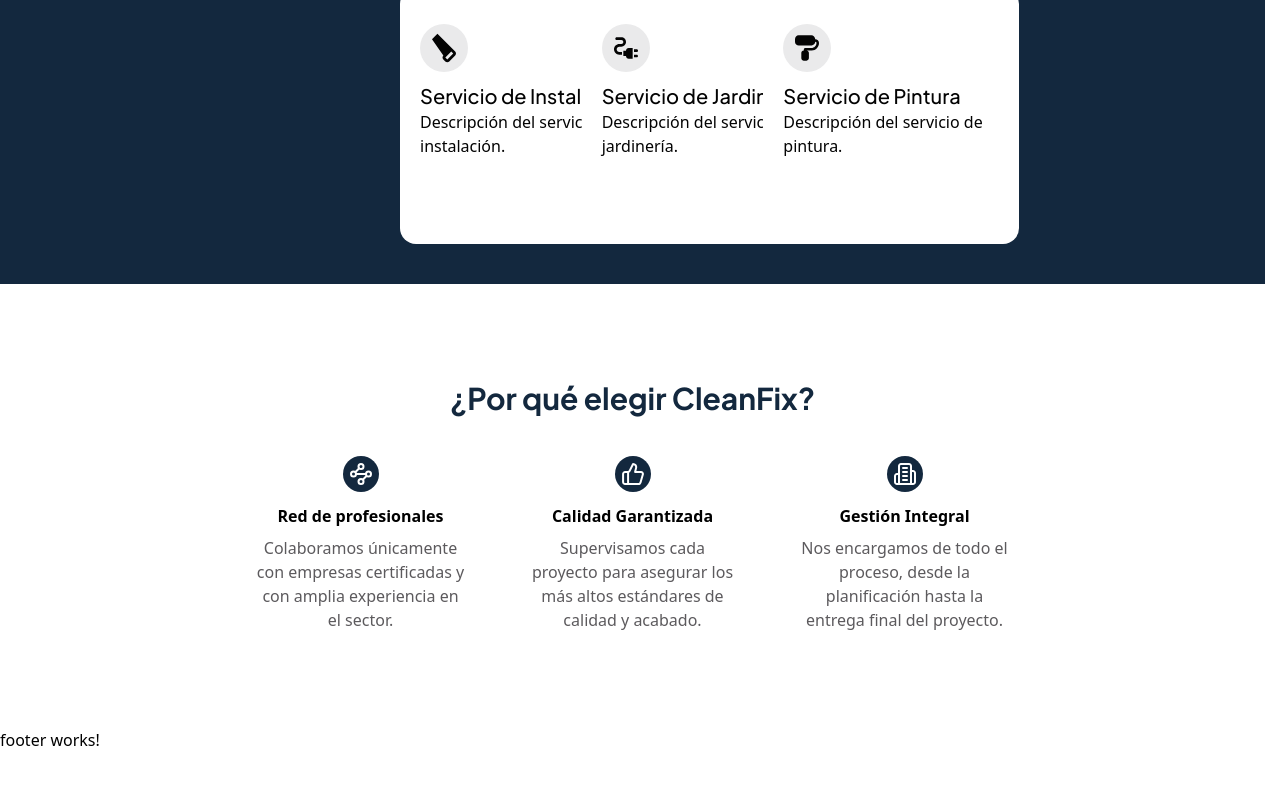
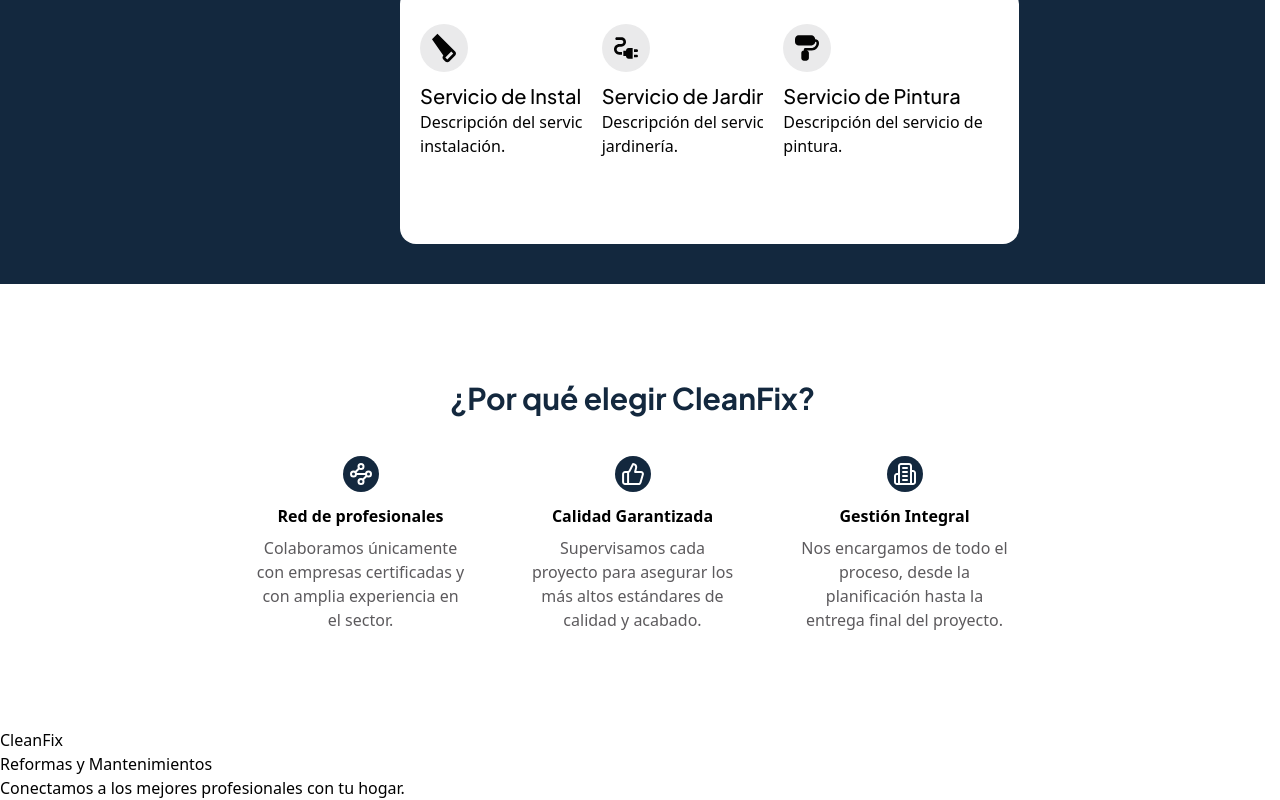
Before and after one commit to hdhdhdhdxd/CleanFix-SummerCamp2025, an Angular app in the folder CleanFix-frontend/: page /home in a window 1280 px wide. Shown: the part 1960-2760 px from the top of the page. Before the commit the page ends 2712 px from the top, so only its background shows below. Built offline with nearby package versions, Linux system fonts and the light colour scheme; a web font is replaced by a local one.

Commit message:
feat: reemplaza el contenido del pie de página con información de CleanFix

```diff
--- a/CleanFix-frontend/src/app/ui/shared/footer/footer.html
+++ b/CleanFix-frontend/src/app/ui/shared/footer/footer.html
@@ -1 +1,9 @@
-<p>footer works!</p>
+<footer>
+  <section>
+    <h1>CleanFix</h1>
+    <h2>Reformas y Mantenimientos</h2>
+    <p>Conectamos a los mejores profesionales con tu hogar.</p>
+  </section>
+
+  <section></section>
+</footer>
```
